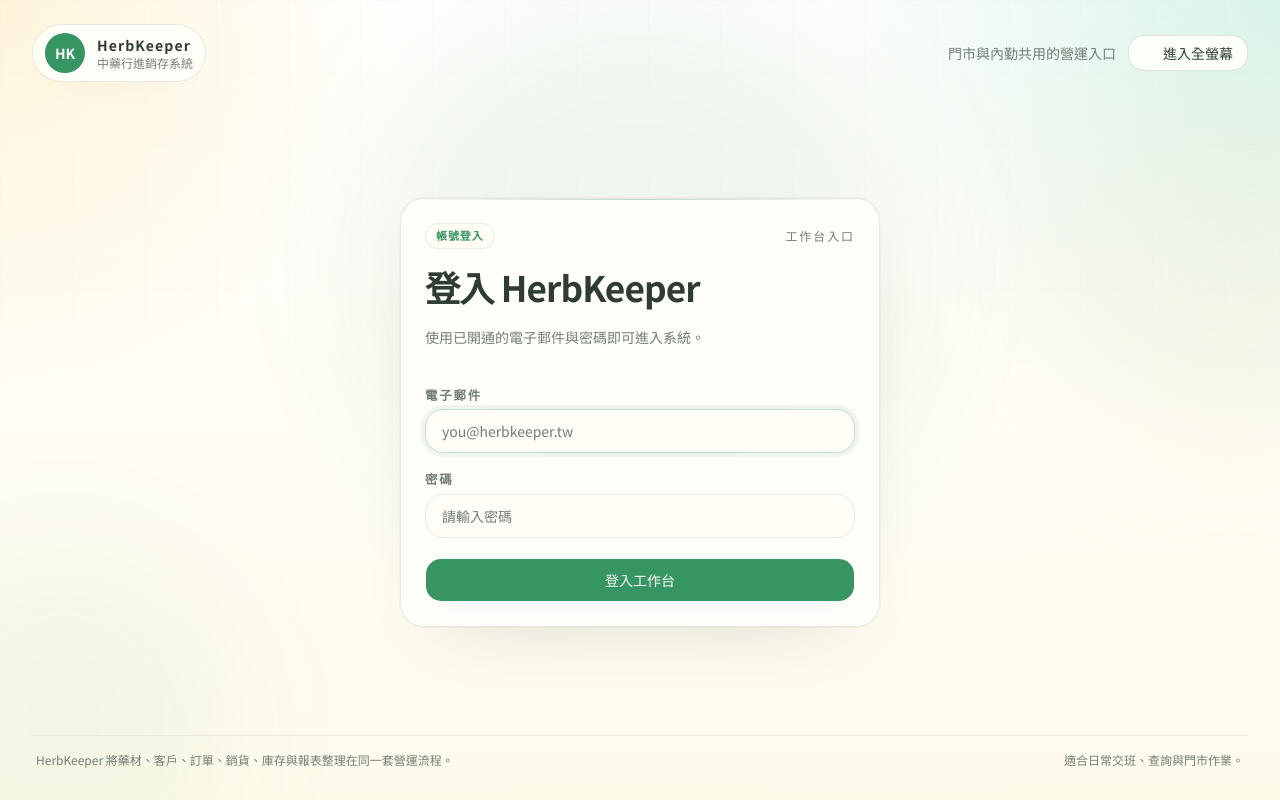
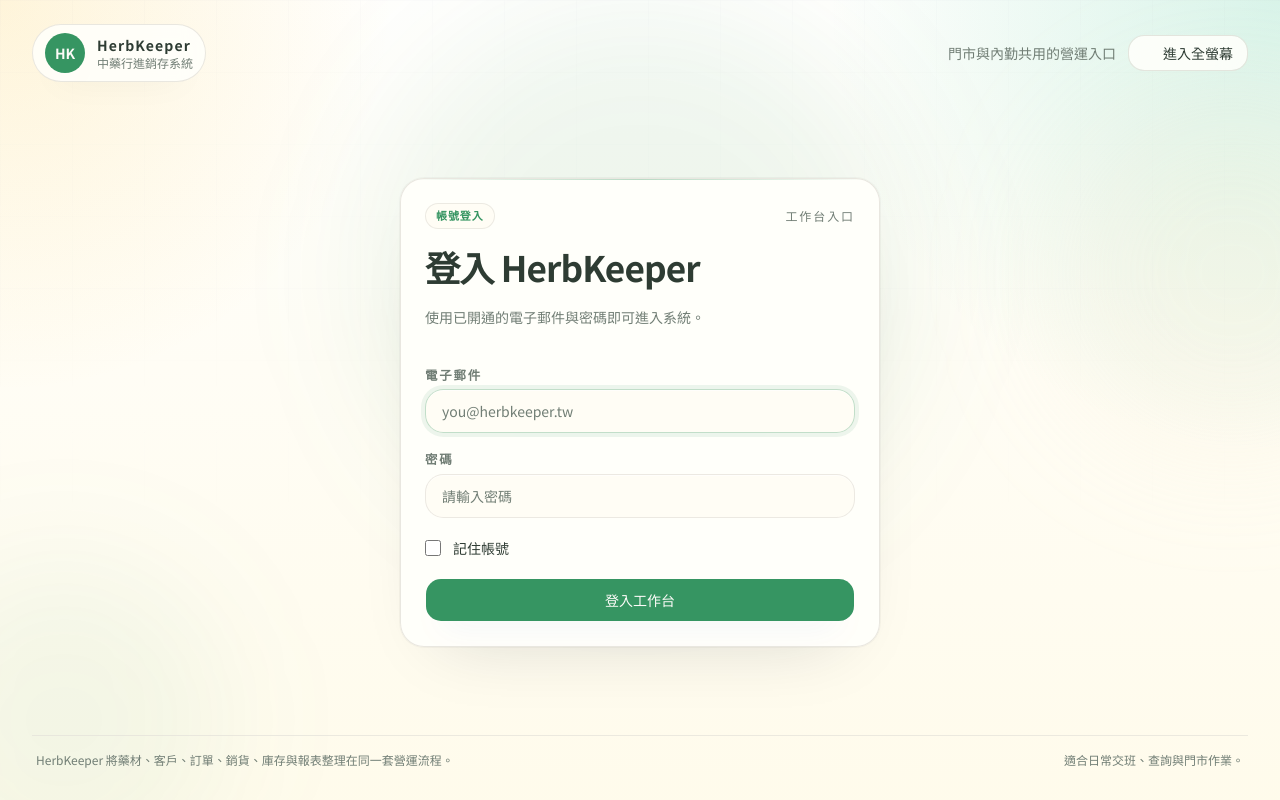
Before and after one commit to a3660980/herb_keeper, a Next.js app: page /auth/login in a window 1280 px wide. Built offline with nearby package versions, Linux system fonts and the light colour scheme; no server answers; some icons are missing.

Commit message:
feat: refactor login page to use separate LoginForm component and implement email remembering functionality

```diff
--- /dev/null
+++ b/app/auth/login/login-form.tsx
@@ -0,0 +1,121 @@
+"use client"
+
+import * as React from "react"
+
+import { SubmitButton } from "@/components/app/submit-button"
+import { Input } from "@/components/ui/input"
+import { Label } from "@/components/ui/label"
+import { cn } from "@/lib/utils"
+
+import { signInAction } from "../actions"
+
+const REMEMBERED_EMAIL_STORAGE_KEY = "herbkeeper.remembered-email"
+
+function getRememberedEmail() {
+  try {
+    return window.localStorage.getItem(REMEMBERED_EMAIL_STORAGE_KEY)
+  } catch {
+    return null
+  }
+}
+
+function persistRememberedEmail(email: string) {
+  try {
+    window.localStorage.setItem(REMEMBERED_EMAIL_STORAGE_KEY, email)
+  } catch {
+    // Ignore storage failures and continue the login flow.
+  }
+}
+
+function clearRememberedEmail() {
+  try {
+    window.localStorage.removeItem(REMEMBERED_EMAIL_STORAGE_KEY)
+  } catch {
+    // Ignore storage failures and continue the login flow.
+  }
+}
+
+export function LoginForm() {
+  const emailInputRef = React.useRef<HTMLInputElement>(null)
+  const rememberEmailRef = React.useRef<HTMLInputElement>(null)
+
+  React.useEffect(() => {
+    const rememberedEmail = getRememberedEmail()
+
+    if (!rememberedEmail) {
+      return
+    }
+
+    if (emailInputRef.current) {
+      emailInputRef.current.value = rememberedEmail
+    }
+
+    if (rememberEmailRef.current) {
+      rememberEmailRef.current.checked = true
+    }
+  }, [])
+
+  function handleSubmit() {
+    const email = emailInputRef.current?.value.trim().toLowerCase() ?? ""
+    const shouldRememberEmail = rememberEmailRef.current?.checked ?? false
+
+    if (shouldRememberEmail && email) {
+      persistRememberedEmail(email)
+      return
+    }
+
+    clearRememberedEmail()
+  }
+
+  return (
+    <form action={signInAction} className="flex flex-col gap-5" onSubmit={handleSubmit}>
+      <div className="flex flex-col gap-2">
+        <Label htmlFor="email">電子郵件</Label>
+        <Input
+          id="email"
+          name="email"
+          type="email"
+          autoComplete="email"
+          placeholder="you@herbkeeper.tw"
+          autoFocus
+          required
+          ref={emailInputRef}
+        />
+      </div>
+
+      <div className="flex flex-col gap-2">
+        <Label htmlFor="password">密碼</Label>
+        <Input
+          id="password"
+          name="password"
+          type="password"
+          autoComplete="current-password"
+          placeholder="請輸入密碼"
+          required
+        />
+      </div>
+
+      <div className="flex items-center gap-3">
+        <input
+          id="rememberEmail"
+          name="rememberEmail"
+          type="checkbox"
+          ref={rememberEmailRef}
+          className={cn(
+            "size-4 rounded-sm border border-border/70 bg-background/78 accent-primary outline-none transition-shadow focus-visible:ring-4 focus-visible:ring-ring/15"
+          )}
+        />
+        <Label
+          htmlFor="rememberEmail"
+          className="cursor-pointer text-sm font-medium tracking-normal text-foreground"
+        >
+          記住帳號
+        </Label>
+      </div>
+
+      <SubmitButton type="submit" size="lg" className="w-full" pendingLabel="登入中...">
+        登入工作台
+      </SubmitButton>
+    </form>
+  )
+}
--- a/app/auth/login/page.tsx
+++ b/app/auth/login/page.tsx
@@ -1,5 +1,4 @@
 import { FormMessage } from "@/components/app/form-message"
-import { SubmitButton } from "@/components/app/submit-button"
 import { Badge } from "@/components/ui/badge"
 import {
   Card,
@@ -8,11 +7,9 @@
   CardHeader,
   CardTitle,
 } from "@/components/ui/card"
-import { Input } from "@/components/ui/input"
-import { Label } from "@/components/ui/label"
 import { getSingleSearchParam } from "@/lib/url"
 
-import { signInAction } from "../actions"
+import { LoginForm } from "./login-form"
 
 type LoginPageProps = {
   searchParams: Promise<Record<string, string | string[] | undefined>>
@@ -47,36 +44,7 @@
           {status ? <FormMessage message={status} tone="success" /> : null}
           {error ? <FormMessage message={error} tone="error" /> : null}
 
-          <form action={signInAction} className="flex flex-col gap-5">
-            <div className="flex flex-col gap-2">
-              <Label htmlFor="email">電子郵件</Label>
-              <Input
-                id="email"
-                name="email"
-                type="email"
-                autoComplete="email"
-                placeholder="you@herbkeeper.tw"
-                autoFocus
-                required
-              />
-            </div>
-
-            <div className="flex flex-col gap-2">
-              <Label htmlFor="password">密碼</Label>
-              <Input
-                id="password"
-                name="password"
-                type="password"
-                autoComplete="current-password"
-                placeholder="請輸入密碼"
-                required
-              />
-            </div>
-
-            <SubmitButton type="submit" size="lg" className="w-full" pendingLabel="登入中...">
-              登入工作台
-            </SubmitButton>
-          </form>
+          <LoginForm />
         </CardContent>
       </Card>
     </div>
```
